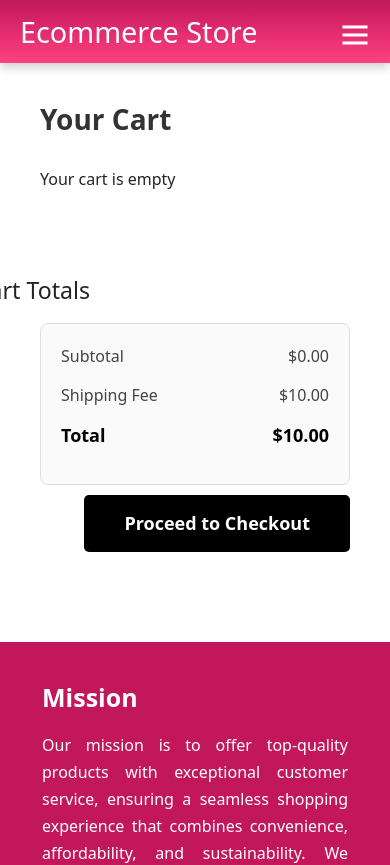
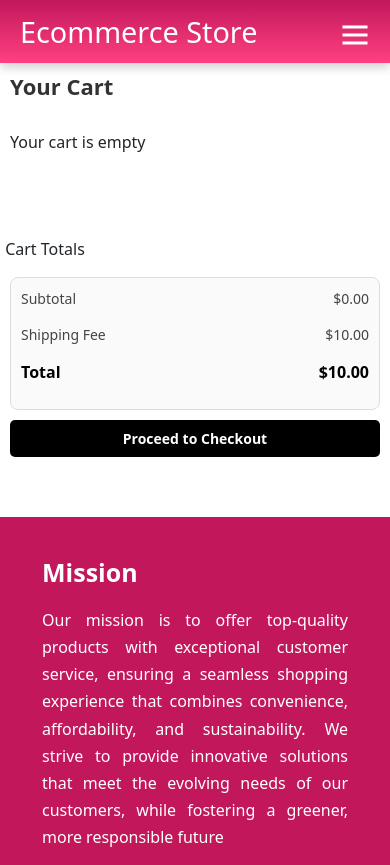
Before and after one commit to zaheerabbasdev/Ecommerce-website, a React (Vite) app: page /cart in a window 390 px wide. Shown: the top 865 px of the page. Built offline with nearby package versions, Linux system fonts and the light colour scheme.

Commit message:
add the placeorder component

```diff
--- a/src/Components/AddtoCart.css
+++ b/src/Components/AddtoCart.css
@@ -158,5 +158,200 @@ button i {
 }
 
 .checkout-button:hover {
-  background-color: #ff3333;
+  background-color: var(--primary-light);
 }
+
+
+/* Base styles (Desktop/Laptop) */
+
+/* Media queries for smaller laptops and tablets */
+@media (max-width: 1200px) {
+  .cart-container {
+    padding: 20px;
+  }
+
+  .cart-item-image {
+    width: 90px;
+    margin-right: 20px;
+  }
+
+  .cart-item-details h3 {
+    font-size: 18px;
+  }
+
+  .cart-item-details p {
+    font-size: 14px;
+  }
+
+  .quantity-input {
+    width: 60px;
+    top: -50px;
+    left: 350px;
+  }
+
+  .btn {
+    top: 40px;
+  }
+
+  .cart-totals h3 {
+    right: 180px;
+  }
+
+  .cart-summary {
+    max-width: 350px;
+  }
+
+  .checkout-button {
+    font-size: 16px;
+    padding: 12px 30px;
+  }
+}
+
+/* Media queries for tablets (iPad) and smaller devices */
+@media (max-width: 768px) {
+  .cart-container {
+    padding: 15px;
+  }
+
+  .cart-items {
+    gap: 15px;
+  }
+
+  .cart-item {
+    flex-direction: column;
+    align-items: center;
+  }
+
+  .cart-item-image {
+    width: 80px;
+    margin-right: 0;
+    margin-bottom: 15px;
+  }
+
+  .cart-item-details h3 {
+    font-size: 16px;
+  }
+
+  .cart-item-details p{
+    position: relative;
+    top: 0;
+    left: 120px;
+  }
+
+  .cart-item-size {
+    top: 0;
+    left: 0;
+    position: relative;
+    top: 0;
+    left: 110px;
+  }
+
+  .btn {
+    top: 10px;
+    right: 10px;
+    font-size: 16px;
+  }
+
+  .quantity-input {
+    top: 0;
+    left: 0;
+    margin-left: 0;
+    width: 60px;
+    position: relative;
+    top: 5px;
+    left: 100px;
+  }
+
+  .cart-totals {
+    align-items: center;
+  }
+
+  .cart-totals h3 {
+    right: 0;
+    font-size: 18px;
+  }
+
+  .cart-summary {
+    max-width: 100%;
+    padding: 15px;
+  }
+
+  .checkout-button {
+    font-size: 16px;
+    padding: 10px 25px;
+    width: 100%;
+  }
+}
+
+/* Media queries for mobile phones */
+@media (max-width: 480px) {
+  .cart-container {
+    padding: 10px;
+  }
+
+  h2 {
+    font-size: 22px;
+  }
+
+  .cart-item-image {
+    width: 70px;
+  }
+
+  .cart-item-details h3 {
+    font-size: 14px;
+  }
+
+  .cart-item-details p {
+    font-size: 12px;
+    position: relative;
+    top: 0;
+    left: 100px;
+  }
+
+  .cart-item-size {
+    font-size: 12px;
+    font-size: 12px;
+    position: relative;
+    top: 0;
+    left: 92px;
+  }
+
+  .quantity-input {
+    width: 50px;
+    font-size: 12px;
+    font-size: 12px;
+    position: relative;
+    top: 5px;
+    left: 87px;
+  }
+
+  .btn{
+    position: relative;
+    top: 5px;
+    right: 10px;
+  }
+
+  .cart-totals h3 {
+    font-size: 16px;
+    top: -40px;
+    right: 150px;
+  }
+
+  .cart-summary {
+    max-width: 100%;
+    padding: 10px;
+  }
+
+  .summary-item {
+    font-size: 14px;
+  }
+
+  .total {
+    font-size: 16px;
+  }
+
+  .checkout-button {
+    font-size: 14px;
+    padding: 8px 20px;
+  }
+}
--- a/src/Components/PlaceOrder.css
+++ b/src/Components/PlaceOrder.css
@@ -62,7 +62,7 @@
 .custom-delivery-information h2 span,
 .custom-cart-totals h2 span,
 .custom-payment-method h2 span {
-  color: #ff3333; /* Accent color for section titles */
+  color: #000000; /* Accent color for section titles */
 }
 
 /* Input field styling */
@@ -78,7 +78,7 @@
 
 .custom-delivery-information input[type="text"]:focus,
 .custom-delivery-information input[type="email"]:focus {
-  border-color: #ff3333;
+  border-color: #000000;
   outline: none;
 }
 
@@ -133,10 +133,52 @@
 }
 
 .custom-place-order-button:hover {
-  background-color: #ff3333;
+  background-color: var(--primary-light);
+}
+/* Responsive styling */
+
+/* Small devices (up to 480px) */
+@media (max-width: 480px) {
+  .custom-place-order-container {
+    flex-direction: column;
+  }
+
+  .custom-delivery-information
+ {
+    width: 100%;
+    margin-bottom: 20px;
+
+  }
+
+  .custom-cart-totals{
+     width: 10%;
+    margin-bottom: 20px;
+    position: relative;
+    top: 0;
+    right: 300px;
+  }
+
+   .custom-payment-method{
+     width: 100%;
+    margin-bottom: 20px;
+
+   }
+
+  .custom-delivery-information {
+    left: 0;
+  }
+
+  .custom-cart-totals {
+    left: 0;
+  }
+
+  .custom-payment-method {
+    right: 0;
+    top: 20px;
+  }
 }
 
-/* Responsive styling */
+/* Tablet devices (481px - 768px) */
 @media (max-width: 768px) {
   .custom-place-order-container {
     flex-direction: column;
@@ -148,4 +190,55 @@
     width: 100%;
     margin-bottom: 20px;
   }
+
+  .custom-delivery-information {
+    left: 0;
+  }
+
+  .custom-cart-totals {
+    left: 0;
+  }
+
+  .custom-payment-method {
+    right: 0;
+    top: 20px;
+  }
 }
+
+/* Laptops (769px - 1024px) */
+@media (max-width: 1024px) {
+  .custom-delivery-information {
+    width: 40%;
+    left: 50px;
+  }
+
+  .custom-cart-totals {
+    width: 40%;
+    left: 150px;
+  }
+
+  .custom-payment-method {
+    width: 40%;
+    right: 50px;
+    top: 100px;
+  }
+}
+
+/* Large screens (1025px - 1440px) */
+@media (max-width: 1440px) {
+  .custom-delivery-information {
+    width: 35%;
+    left: 75px;
+  }
+
+  .custom-cart-totals {
+    width: 35%;
+    left: 250px;
+  }
+
+  .custom-payment-method {
+    width: 35%;
+    right: 75px;
+    top: 150px;
+  }
+}
```
